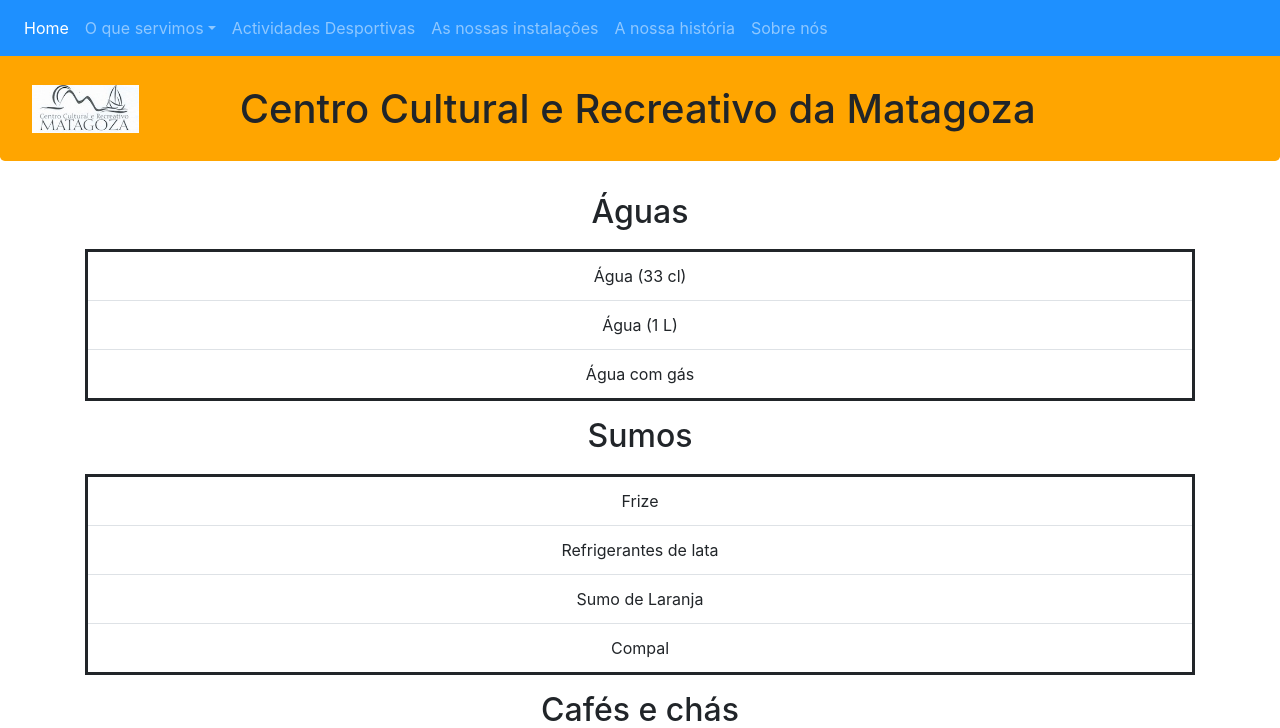
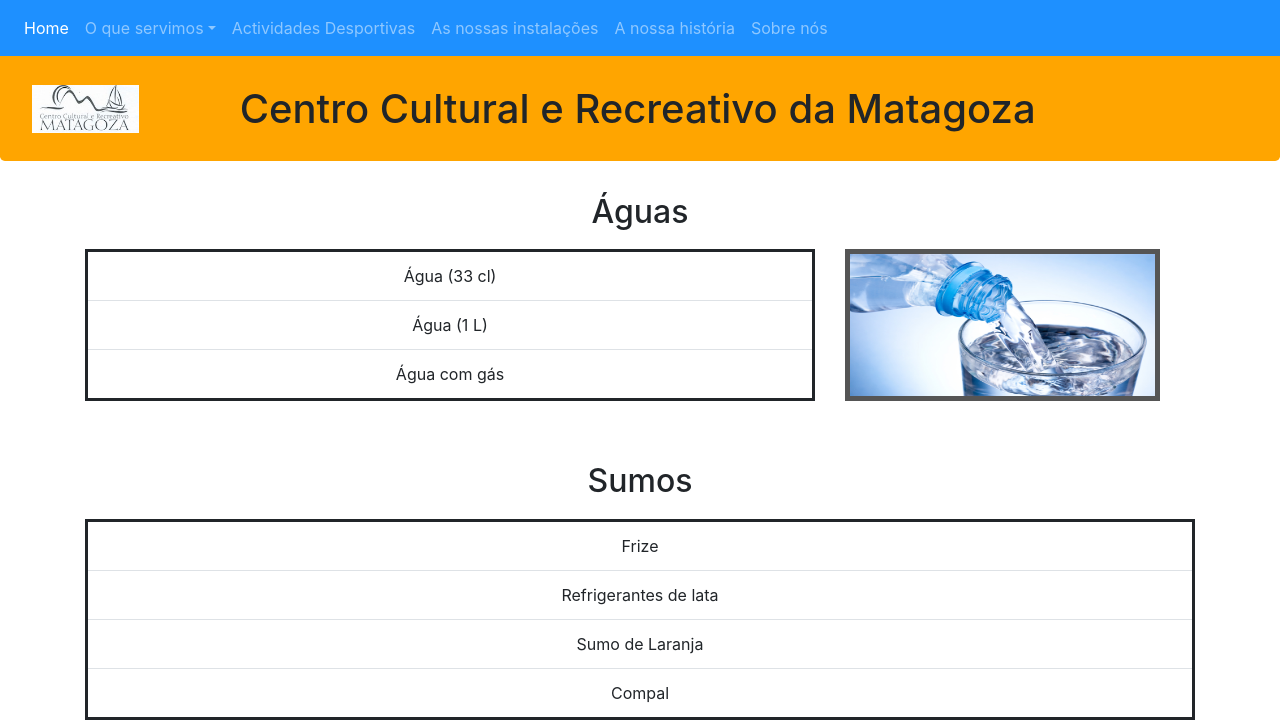
Before and after one commit to Ricardo-Santos-21904332/Website-Centro-Cultural-e-Recreativo-Da-Matagoza, a Django app: page /bebidas/ in a window 1280 px wide. Shown: the top 728 px of the page. Run offline with Django 3.2, Linux system fonts and the light colour scheme; some libraries are stand-ins or nearby versions.

Commit message:
Melhoria página comida

```diff
--- a/website/templates/website/bebidas.html
+++ b/website/templates/website/bebidas.html
@@ -3,6 +3,8 @@
 {% block main %}
     <div class="col-md-12">
         <h2 style="text-align: center;padding-bottom: 10px">Águas</h2>
+    </div>
+    <div class="col-md-8">
         <table class="table" style="border: solid">
             <tr>
                 <td style="text-align: center">Água (33 cl)</td>
@@ -14,6 +16,10 @@
                 <td style="text-align: center">Água com gás</td>
             </tr>
         </table>
+    </div>
+    <div class="col-md-4">
+        {% load static %}
+        <img src=" {% static 'website/images/agua.jpg' %}" alt="" width="90%" height="71%" style="border: 5px solid #555;">
     </div>
     <div class="col-md-12">
         <h2 style="text-align: center;padding-bottom: 10px">Sumos</h2>
```
Also changed, not shown: website/static/website/images/agua.jpg (added).
